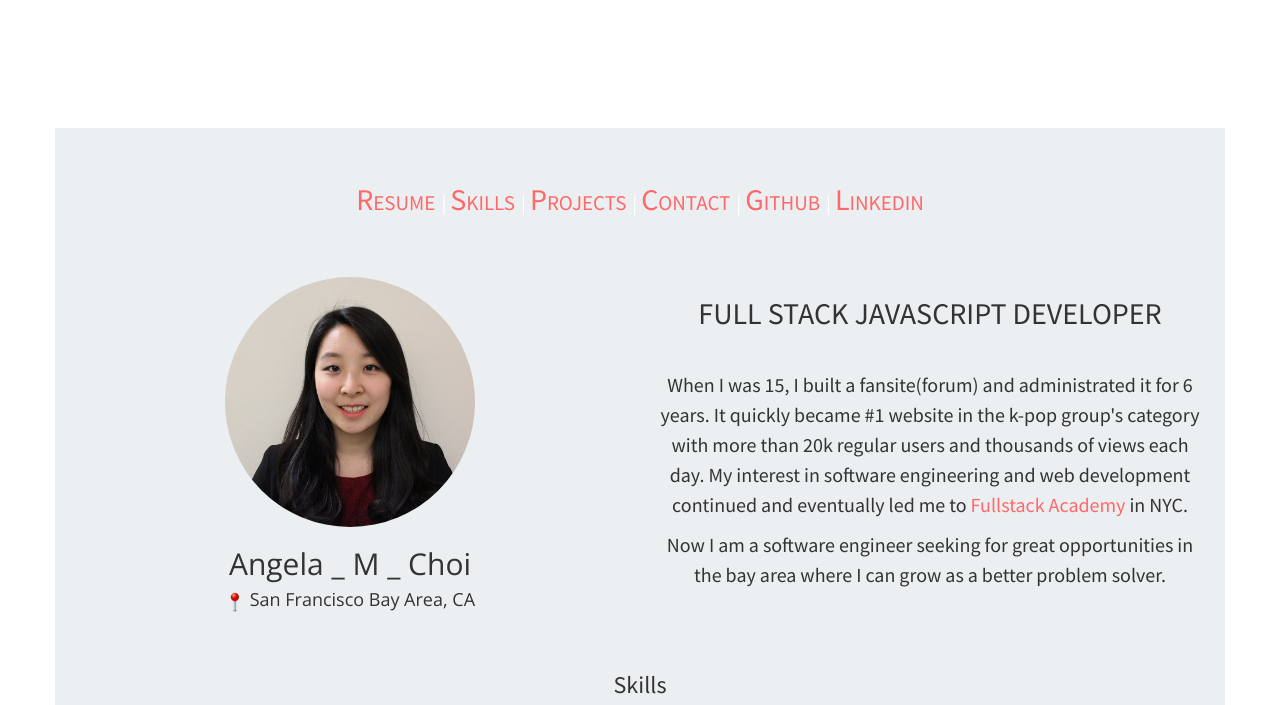
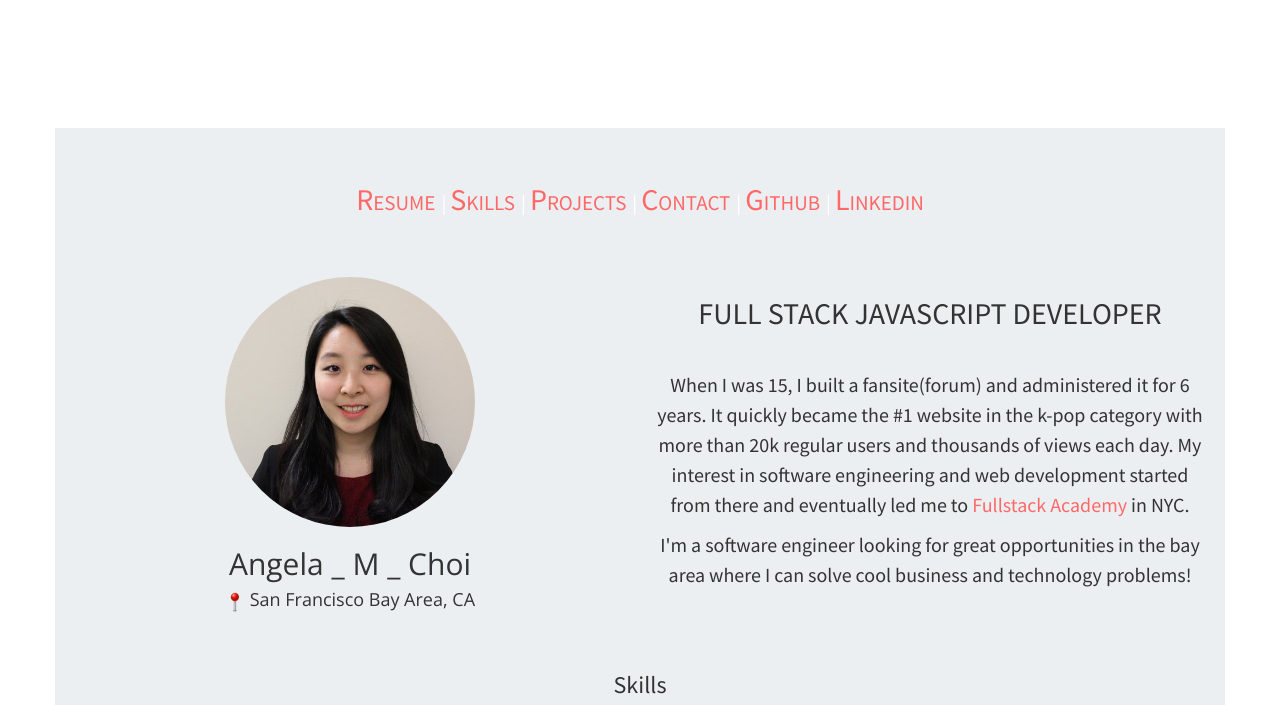
Before and after one commit to angelanjelly/portfolio, a website: page browser/html/index.html in a window 1280 px wide. Shown: the top 705 px of the page. Drawn offline with nearby package versions, Linux system fonts and the light colour scheme; files that its build step writes are made by us from their sources.

Commit message:
Update index.html

```diff
--- a/browser/html/index.html
+++ b/browser/html/index.html
@@ -46,9 +46,9 @@
             <div class="col-lg-6 col-md-6 col-sm-6" id="profile-summary">
                 <h2>FULL STACK JAVASCRIPT DEVELOPER</h2>
                 <br />
-                <p>When I was 15, I built a fansite(forum) and administrated it for 6 years. It quickly became #1 website in the k-pop group's category with more than 20k regular users and thousands of views each day.
-                My interest in software engineering and web development continued and eventually led me to <a href="https://www.fullstackacademy.com/" target="_blank">Fullstack Academy</a> in NYC.</p>
-                <p>Now I am a software engineer seeking for great opportunities in the bay area where I can grow as a better problem solver.</p>
+                <p>When I was 15, I built a fansite(forum) and administered it for 6 years. It quickly became the #1 website in the k-pop category with more than 20k regular users and thousands of views each day.
+                My interest in software engineering and web development started from there and eventually led me to <a href="https://www.fullstackacademy.com/" target="_blank">Fullstack Academy</a> in NYC.</p>
+                <p>I'm a software engineer looking for great opportunities in the bay area where I can solve cool business and technology problems!</p>
             </div>
         </div>
         <div class="clearfix visible-xs"></div>
```
